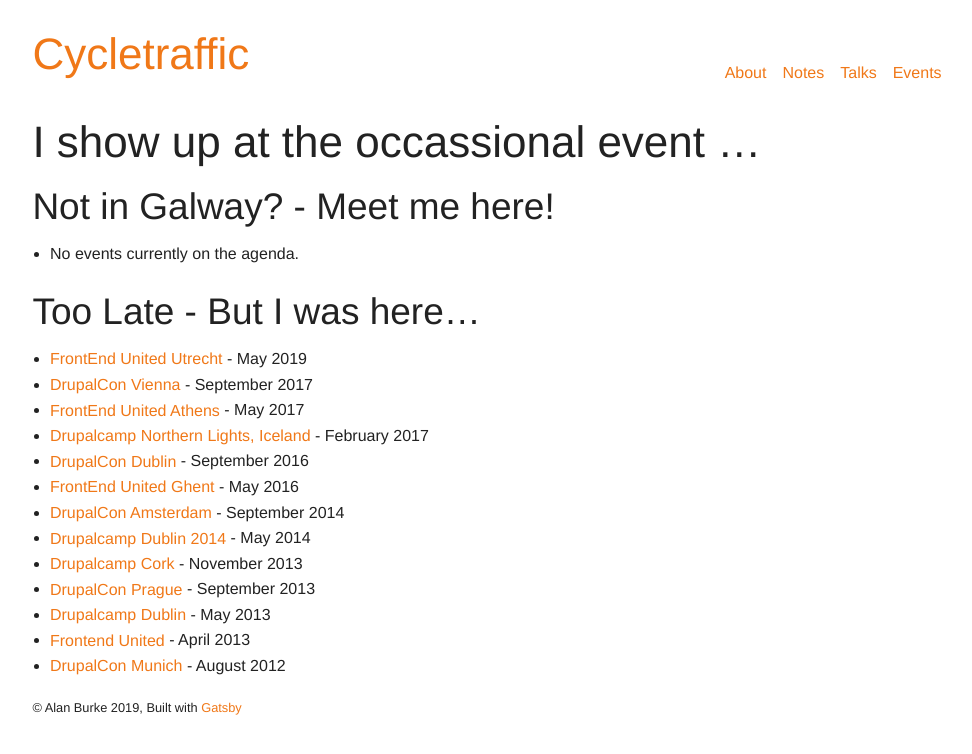
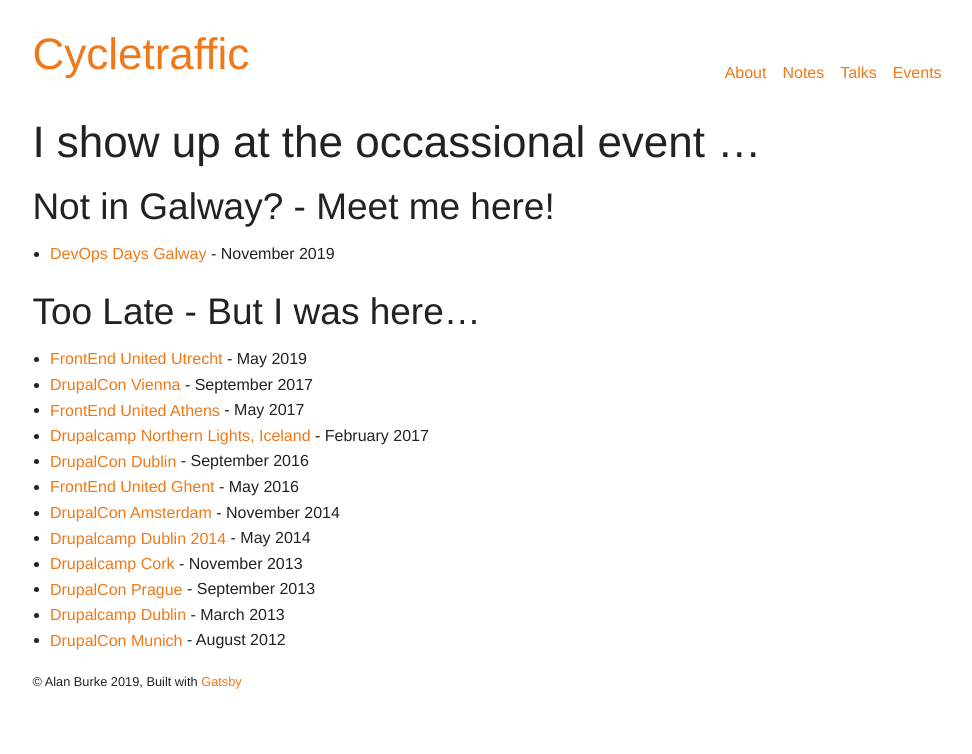
Before and after one commit to alanburke/cycletraffic-gatsby, a Gatsby site: page /events in a window 1280 px wide. Shown: the whole page, without its empty margins (145-1117 px from the left). Built offline with nearby package versions, Linux system fonts and the light colour scheme; Gatsby itself is replaced by a stand-in of ours.

Commit message:
Rework events page to pull direct from json

```diff
--- a/src/pages/events.js
+++ b/src/pages/events.js
@@ -2,6 +2,9 @@
 
 import Layout from "../components/layout"
 import SEO from "../components/seo"
+
+import EventData from "../data/events.json"
+import Moment from "moment"
 
 const EventsPage = () => (
   <Layout>
@@ -10,23 +13,29 @@
       <h1>I show up at the occassional event &hellip;</h1>
       <h2>Not in Galway? - Meet me here!</h2>
       <ul>
-        <li>No events currently on the agenda.</li>
+        {EventData.events.map((data, index) => {
+          var now = new Date();
+          var eventDate = new Date(data.date);
+          if (eventDate > now) {
+            var printDate = new Moment(eventDate).format('MMMM YYYY');
+            return <li key={`content_item_${index}`}>
+              <a href={data.url}>{data.title}</a> - <time dateTime = {data.date} >{printDate}</time>
+            </li>
+          }
+        })}
       </ul>
       <h2>Too Late - But I was here&hellip;</h2>
       <ul>
-        <li><a href="http://www.frontendunited.org/">FrontEnd United Utrecht</a> - <time datetime="2019-05-17">May 2019</time></li>
-        <li><a href="https://events.drupal.org/vienna2017">DrupalCon Vienna</a> - <time datetime="2017-09-26">September 2017</time></li>
-        <li><a href="http://www.frontendunited.org/">FrontEnd United Athens</a> - <time datetime="2017-05-26">May 2017</time></li>
-        <li><a href="https://dcnlights.drupal.is/">Drupalcamp Northern Lights, Iceland</a> - <time datetime="2017-02-24">February 2017</time></li>
-        <li><a href="https://events.drupal.org/dublin2016">DrupalCon Dublin</a> - <time datetime="2016-09-01">September 2016</time></li>
-        <li><a href="http://2016.frontendunited.org/">FrontEnd United Ghent</a> - <time datetime="2016-05-26">May 2016</time></li>
-        <li><a href="https://amsterdam2014.drupal.org/">DrupalCon Amsterdam</a> - <time datetime="2014-11-09">September 2014</time></li>
-        <li><a href="http://2014.drupal.ie/">Drupalcamp Dublin 2014</a> - <time datetime="2014-05-16">May 2014</time></li>
-        <li><a href="http://drupalcampcork.org/">Drupalcamp Cork</a> - <time datetime="2013-11-08">November 2013</time></li>
-        <li><a href="http://prague2013.drupal.org/">DrupalCon Prague</a> - <time datetime="2013-09-01">September 2013</time></li>
-        <li><a href="http://www.drupalcampireland.org/">Drupalcamp Dublin</a> - <time datetime="2013-03-05">May 2013</time></li>
-        <li><a href="http://frontendunited.org/">Frontend United</a> - <time datetime="2013-04-13">April 2013</time></li>
-        <li><a href="http://munich2012.drupal.org/">DrupalCon Munich</a> - <time datetime="2012-08-01">August 2012</time></li>
+        {EventData.events.map((data, index) => {
+          var now = new Date();
+          var eventDate = new Date(data.date);
+          if (eventDate < now) {
+            var printDate = new Moment(eventDate).format('MMMM YYYY');
+            return <li key={`content_item_${index}`}>
+              <a href={data.url}>{data.title}</a> - <time dateTime = {data.date} >{printDate}</time>
+            </li>
+          }
+        })}
       </ul>
     </section>
   </Layout>
```
